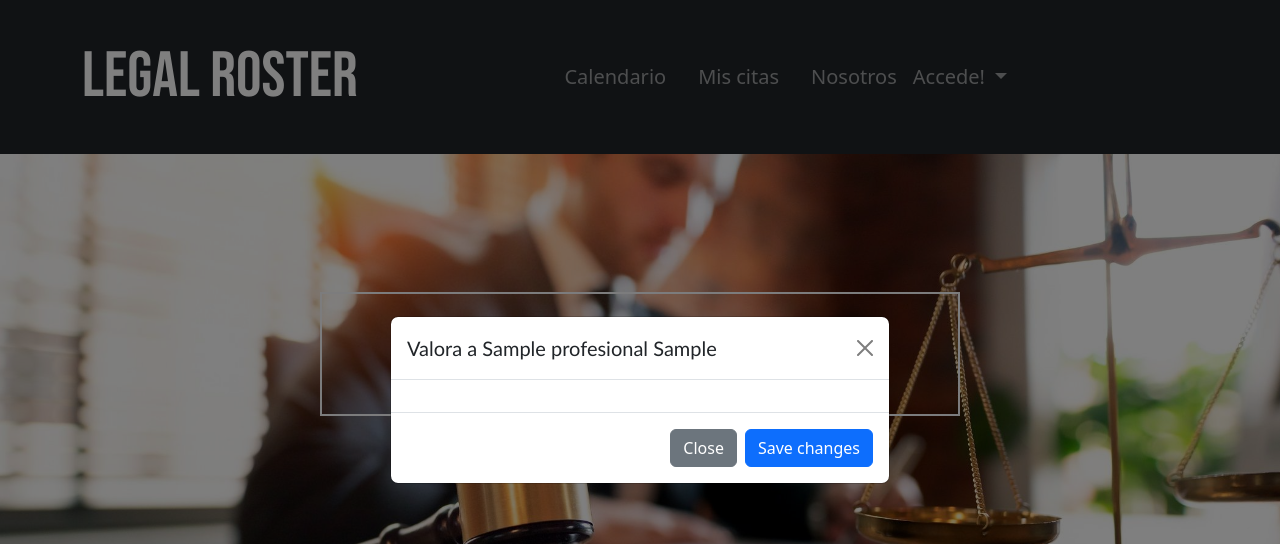
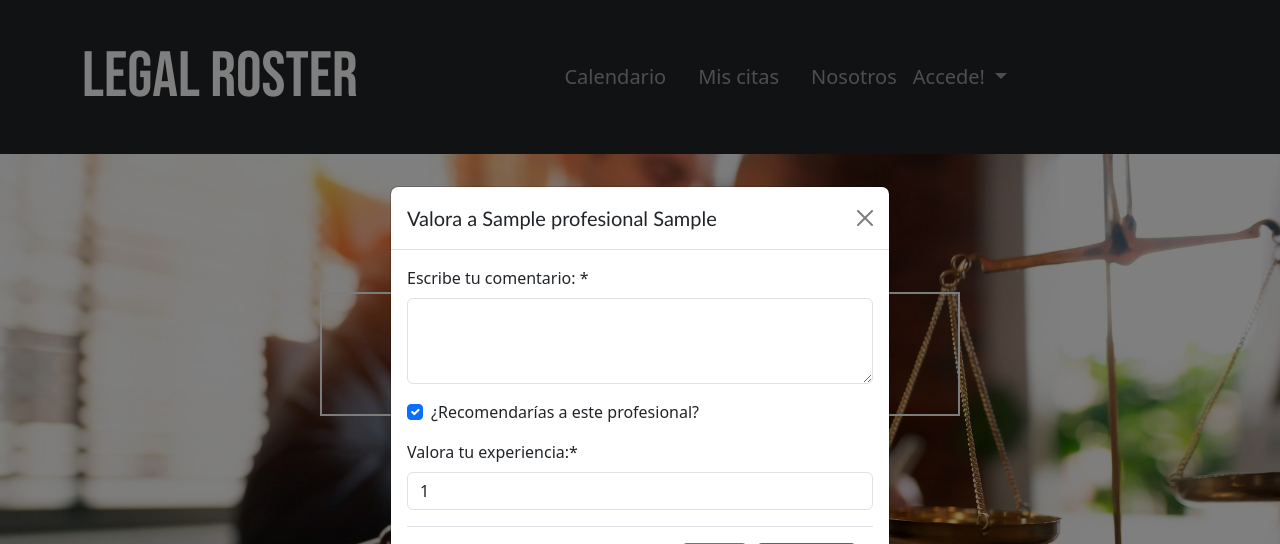
Before and after one commit to A22JulioAA/legal_code, a Django app: page / in a window 1280 px wide, after a click on "Valorar". Shown: the top 544 px of the page. Run offline with Django 5.2, Linux system fonts and the light colour scheme; tables that the repository leaves empty hold one stand-in row (values such as "Sample post"); some libraries are stand-ins or nearby versions.

Commit message:
Formulario de comentario completamente implementado

```diff
--- a/core/templates/core/homepage.html
+++ b/core/templates/core/homepage.html
@@ -90,17 +90,21 @@ Homepage {% endblock %} {% block css %}
                       <button type="button" class="btn-close" data-bs-dismiss="modal"></button>
                     </div>
                     <div class="modal-body">
-                      <form>
+                      <form  method="post">
                       {% csrf_token %}
                       <input type="hidden" name="form_type" value="comentario">
-                      {{ form_comentario | crispy}}
+                      <input type="hidden" name="profesional_id" value="{{ profesional.id }}">
 
+                      {{ comment_form | crispy}}
+
+                      <div class="modal-footer">
+                        <button type="button" class="btn btn-secondary" data-bs-dismiss="modal">Close</button>
+                        <button type="submit" class="btn btn-primary">Comentar</button>
+                      </div>
                       </form>
+
                     </div>
-                    <div class="modal-footer">
-                      <button type="button" class="btn btn-secondary" data-bs-dismiss="modal">Close</button>
-                      <button type="button" class="btn btn-primary">Save changes</button>
-                    </div>
+
                   </div>
                 </div>
               </div>
--- a/core/views.py
+++ b/core/views.py
@@ -58,30 +58,31 @@ def homepage(request):
         no_profesionales_especialidad = ''
 
 
-    # if request.method == 'POST':
-    #     comment_form = CrearComentarioForm(request.POST)
+    if request.method == 'POST':
+        comment_form = CrearComentarioForm(request.POST)
 
-    #     if comment_form.is_valid():
-    #         profesional_id = request.POST.get('profesional_id')
-    #         profesional = Profesional.objects.get(id=profesional_id)
+        if form_type == 'comentario':
+            if comment_form.is_valid():
+                profesional_id = request.POST.get('profesional_id')
+                profesional = Profesional.objects.get(id=profesional_id)
 
-    #         comentario = comment_form.save(commit=False)
+                comentario = comment_form.save(commit=False)
 
-    #         comentario.profesional = profesional
-    #         comentario.cliente = request.user
+                comentario.profesional = profesional
+                comentario.cliente = request.user
 
-    #         comment_form.save()
+                comment_form.save()
 
-    #         messages.success(request, 'Tu comentario se ha enviado con éxito.')
-    #         return redirect('homepage')
-    # else:
-    #     comment_form = CrearComentarioForm()
+                messages.success(request, 'Tu comentario se ha enviado con éxito.')
+                return redirect('homepage')
+    else:
+        comment_form = CrearComentarioForm()
 
     data = {
         'lista_profesionales': lista_profesionales,
         'no_profesionales_especialidad': no_profesionales_especialidad,
         'especialidades': especialidades,
-        # 'comment_form': comment_form
+        'comment_form': comment_form
     }
 
     return render(request, 'core/homepage.html', data)
```
